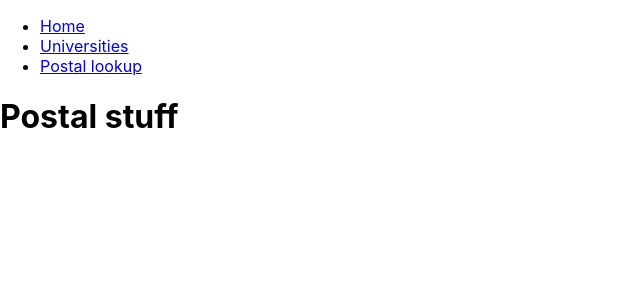
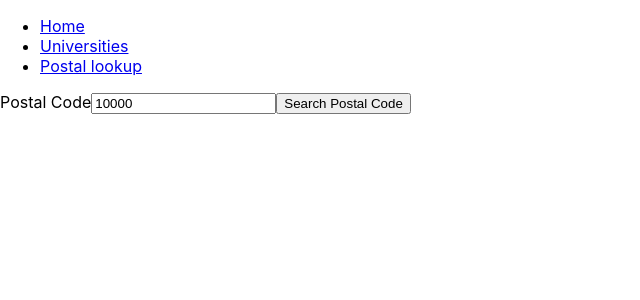
Before and after one commit to Eric-Patterson/ericpatterson__launchpad-react-code-challenge, a React (Create React App) app: page /postal in a window 1280 px wide. Shown: the top 300 px of the page, without its empty margins (0-640 px from the left). Built offline with nearby package versions, Linux system fonts and the light colour scheme.

Commit message:
Question 4 Finished. Next commits cleaning up code and css

```diff
--- a/src/App.js
+++ b/src/App.js
@@ -7,7 +7,8 @@ import Navbar from "./components/NavBar/NavBar";
 // Page Imports
 import HomePage from "./components/Pages/HomePage";
 import Universities from "./components/Pages/UniversitiesPage";
-import Postal from "./components/Pages/PostalPage";
+// import Postal from "./components/Pages/PostalPage";
+import Postal from "./components/Postal/Postal";
 
 function App() {
   return (
--- a/src/components/Home/EditInfo.js
+++ b/src/components/Home/EditInfo.js
@@ -10,6 +10,7 @@ function EditInfo(props) {
   const passengers = useSelector(getDataSelector);
   // -1 due to array starting at 0
   let postNumber = passengers[props.title - 1];
+
   console.log(postNumber.id);
   const editItemHandler = (e) => {
     e.preventDefault();
--- a/src/components/Postal/Postal.js
+++ b/src/components/Postal/Postal.js
@@ -1,7 +1,56 @@
+import React, { useEffect, useState } from "react";
+import { useDispatch, useSelector } from "react-redux";
+
+import Button from "../UI/Button";
+
+import { getPostalDataSelector } from "../../store/selectors";
+import { getPostalData } from "../../store/actions";
+
+// needed an initialRender. Might be a better method. Could not access the postal obejct in the first render.
+let isInitialRender = true;
+
 function Postal() {
+  const dispatch = useDispatch();
+
+  const postal = useSelector(getPostalDataSelector);
+
+  const postalHandler = (e) => {
+    e.preventDefault();
+    dispatch(
+      getPostalData({
+        postalCode: e.target.postalCode.value,
+      })
+    );
+  };
+
+  useEffect(() => {
+    if (isInitialRender) {
+      isInitialRender = false;
+      return;
+    }
+  }, []);
+
   return (
     <div>
-      <h1>Postal stuff</h1>
+      <form onSubmit={postalHandler}>
+        <label htmlFor="postalCode">Postal Code</label>
+        <input
+          name="postalCode"
+          id="postalCode"
+          type="number"
+          defaultValue="10000"
+        />
+        <Button> Search Postal Code</Button>
+      </form>
+      {!isInitialRender && (
+        <div>
+          <p>{postal.country}</p>
+          <p>{postal["post code"]}</p>
+          <p>{postal.places[0].state}</p>
+          <p>{postal.places[0].longitude}</p>
+          <p>{postal.places[0].latitude}</p>
+        </div>
+      )}
     </div>
   );
 }
--- a/src/store/actions/index.js
+++ b/src/store/actions/index.js
@@ -1,3 +1,4 @@
 export * from "./postData";
 export * from "./universitiesActions";
 export * from "./getCountryActions";
+export * from "./postalCodeAction";
--- /dev/null
+++ b/src/store/actions/postalCodeAction.js
@@ -0,0 +1,13 @@
+import axios from "axios";
+
+// async axios request for postal data
+export const getPostalData = ({ postalCode }) => {
+  return async (dispatch) => {
+    const res = await axios.get(`https://api.zippopotam.us/us/${postalCode}`);
+    console.log(res.data);
+    dispatch({
+      type: "FETCH_POSTAL_CODE",
+      payload: res.data,
+    });
+  };
+};
--- a/src/store/actions/universitiesActions.js
+++ b/src/store/actions/universitiesActions.js
@@ -10,7 +10,6 @@ export const getUniversityData = ({ country }) => {
           type: "FETCH_UNIVERSITIES",
           payload: res.data,
         });
-        console.log(res.data);
       });
   };
 };
--- /dev/null
+++ b/src/store/reducers/getPostalData.js
@@ -0,0 +1,17 @@
+const initialState = {
+  postalCode: [],
+};
+
+const getPostalData = (state = initialState, action) => {
+  switch (action.type) {
+    case "FETCH_POSTAL_CODE":
+      return {
+        ...state,
+        postalCode: action.payload,
+      };
+    default:
+      return state;
+  }
+};
+
+export default getPostalData;
--- a/src/store/reducers/index.js
+++ b/src/store/reducers/index.js
@@ -4,6 +4,7 @@ import postData from "./postData";
 import editData from "./editData";
 import getUniversityData from "./getUniversityData";
 import getCountryData from "./getCountryData";
+import getPostalData from "./getPostalData";
 
 const reducer = combineReducers({
   getData,
@@ -11,6 +12,7 @@ const reducer = combineReducers({
   editData,
   getUniversityData,
   getCountryData,
+  getPostalData,
 });
 
 export default reducer;
--- a/src/store/selectors/getDataSelector.js
+++ b/src/store/selectors/getDataSelector.js
@@ -3,3 +3,4 @@ export const getDataSelector = (state) => state.getData.passengers;
 export const getUniversityDataSelector = (state) =>
   state.getUniversityData.universities;
 export const getCountryDataSelector = (state) => state.getCountryData.countries;
+export const getPostalDataSelector = (state) => state.getPostalData.postalCode;
```
